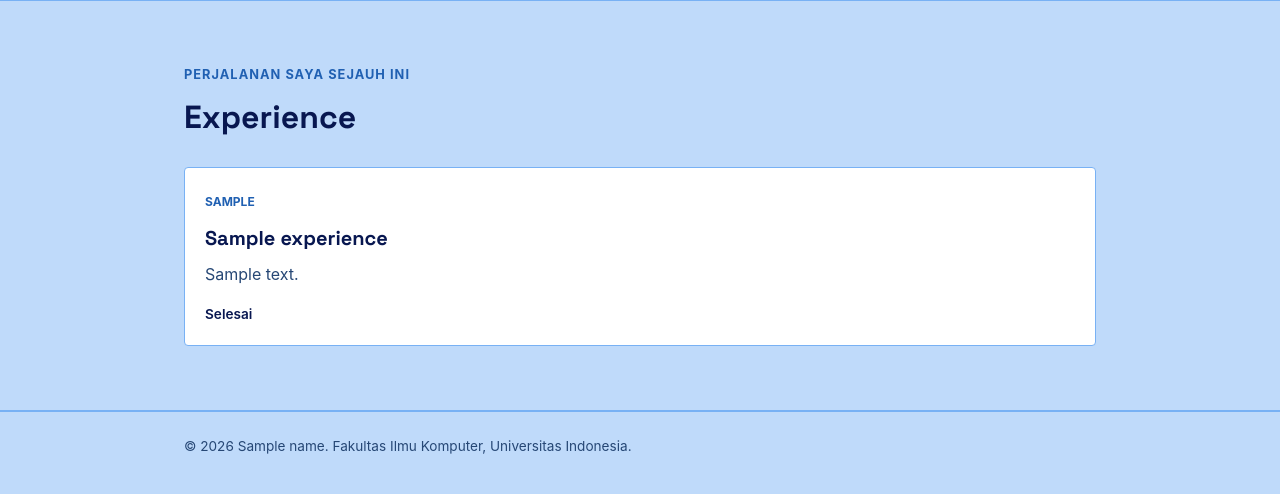
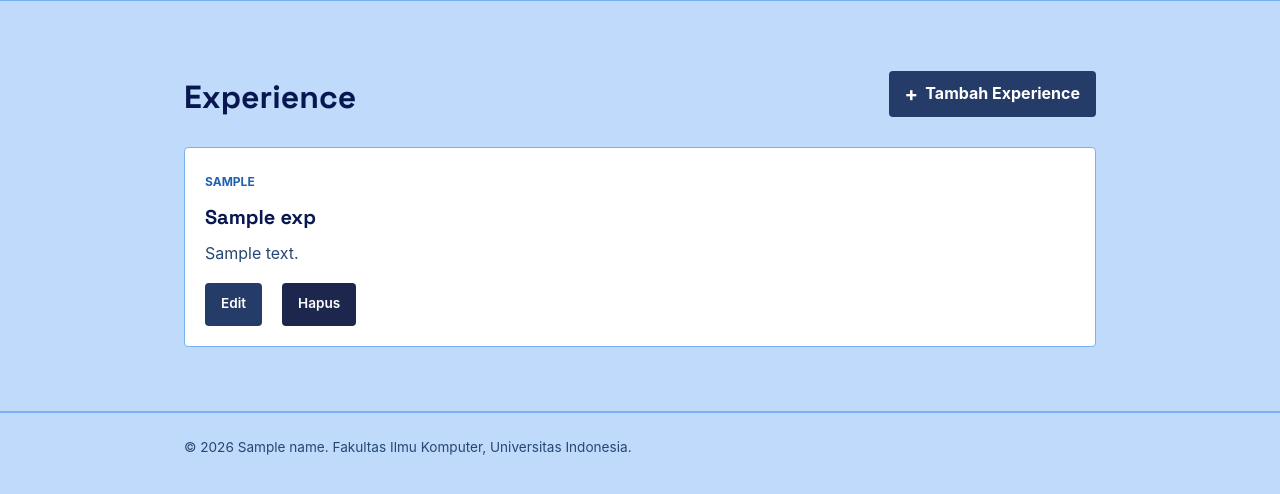
Before and after one commit to felishangeline/myportofolio, a Django app: template templates/experience.html in a window 1280 px wide. Shown: the part 74-568 px from the top of the page. Run offline with Django 3.2, Linux system fonts and the light colour scheme; the template is opened without the code that fills it: most values are stand-ins (such as "Sample title", 1, 10 or a date in 2020).

Commit message:
mengubah format experience supaya sesuai skeleton dan menjadi format form

```diff
--- a/templates/experience.html
+++ b/templates/experience.html
@@ -1,66 +1,39 @@
 {% extends 'base.html' %}
+{% block meta %}
+<title>Experience - {{ name }}</title>
+{% endblock meta %}
 
-<!DOCTYPE html>
-<html lang="en">
-<head>
-    <meta charset="UTF-8">
-    <meta name="viewport" content="width=device-width, initial-scale=1.0">
-    <title>Experience - {{ name }}</title>
-    <link rel="preconnect" href="https://fonts.googleapis.com">
-    <link rel="preconnect" href="https://fonts.gstatic.com" crossorigin>
-    <link href="https://fonts.googleapis.com/css2?family=Space+Grotesk:wght@500;700&display=swap" rel="stylesheet">
-    <link rel="stylesheet" href="/static/css/style.css">
-</head>
-<body>
-    <header class="site-header">
+{% block content %}
+<main>
+    <section class="experience-section">
         <div class="container">
-            <a href="{% url 'main:show_main' %}" class="brand">{{ name }}</a>
-            <nav>
-                <a href="{% url 'main:show_main' %}">Profile</a>
-                <a href="{% url 'main:show_experience' %}">Experience</a>
-                <a href="{% url 'main:show_skills' %}">Skills</a>
-            </nav>
-        </div>
-    </header>
-    {% block content %}
-    <main>
-    <section class="experience-section" id="experience">
-        <div class="container">
-            <p class="section-kicker">Perjalanan saya sejauh ini</p>
-            <h1>Experience</h1>
+            <div class="skills-header">
+                <h1>Experience</h1>
+                <a href="{% url 'main:create_experience' %}" class="button skills-add-button">
+                    <span aria-hidden="true">+</span> Tambah Experience
+                </a>
+            </div>
 
             <div class="experience-grid">
-                {% for experience in experience_list %}
+                {% for exp in experience_list %}
                     <article class="experience-card">
-                        <span class="experience-category">
-                            {{ experience.get_category_display }}
-                        </span>
-                        <h2>{{ experience.title }}</h2>
-                        <p class="experience-description">
-                            {{ experience.description }}
-                        </p>
+                        <span class="experience-category">{{ exp.get_category_display }}</span>
+                        <h2>{{ exp.title }}</h2>
+                        <p class="experience-description">{{ exp.description }}</p>
 
-                        {% if experience.is_ongoing %}
-                            <p class="experience-status">Sedang berlangsung</p>
-                        {% else %}
-                            <p class="experience-status">Selesai</p>
-                        {% endif %}
+                        <div class="skills-actions">
+                            <a href="{% url 'main:edit_experience' exp.id %}" class="button">Edit</a>
+                            <form method="post" action="{% url 'main:delete_experience' exp.id %}" style="display:inline;">
+                                {% csrf_token %}
+                                <button type="submit" class="button button-danger">Hapus</button>
+                            </form>
+                        </div>
                     </article>
                 {% empty %}
-                    <p class="empty-state">
-                        Belum ada pengalaman yang ditambahkan.
-                    </p>
+                    <p class="empty-state">No experience added yet.</p>
                 {% endfor %}
             </div>
         </div>
     </section>
-    </main>
-
-    {% endblock content %}
-    <footer class="site-footer">
-        <div class="container">
-            <p>&copy; 2026 {{ name }}. Fakultas Ilmu Komputer, Universitas Indonesia.</p>
-        </div>
-    </footer>
-</body>
-</html>
+</main>
+{% endblock content %}
```
Also changed, not shown: main/forms.py (+20 -2 lines), main/urls.py (+7 -0 lines), main/views.py (+45 -3 lines), templates/experience_form.html (added, +29 -0 lines).
